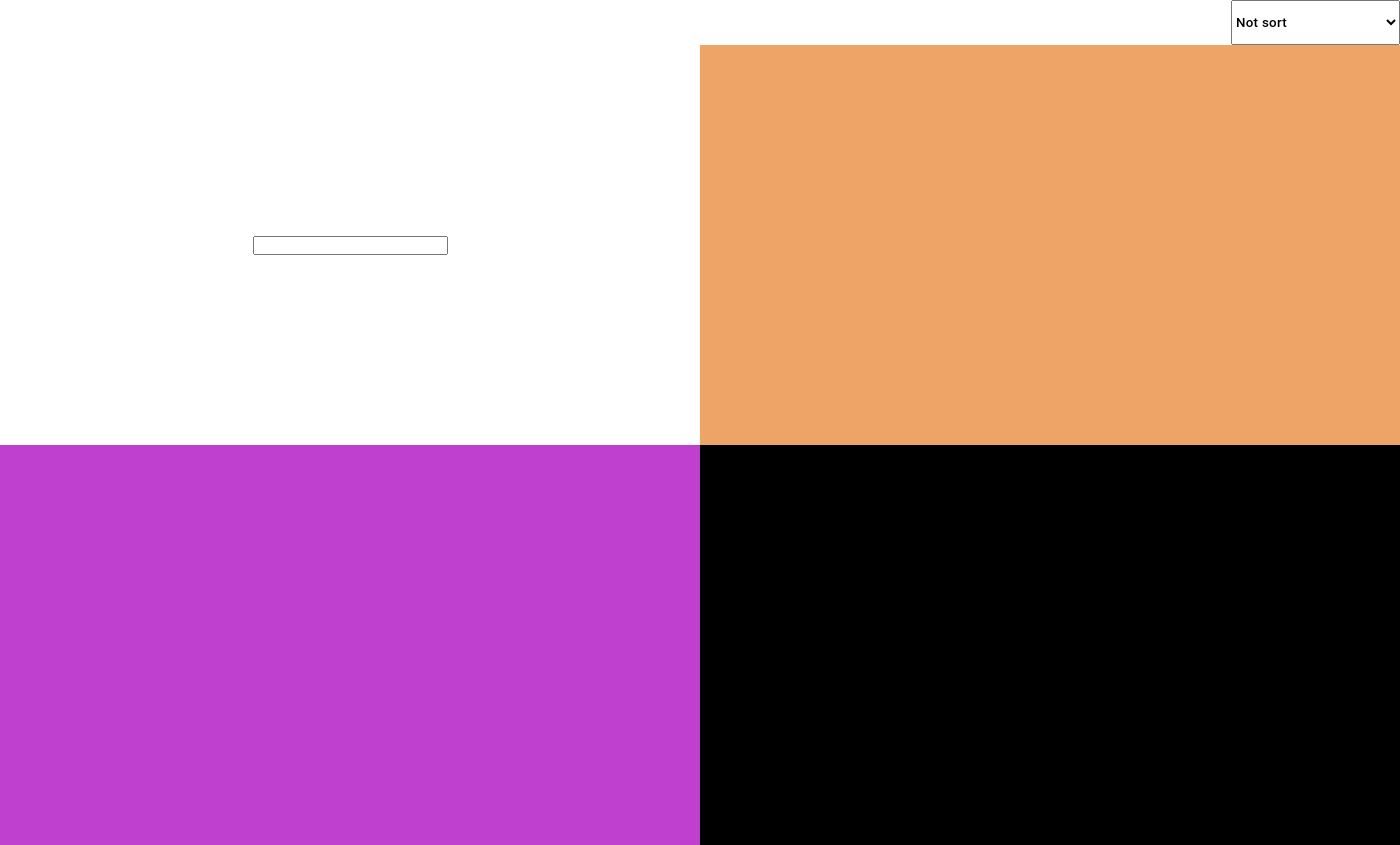
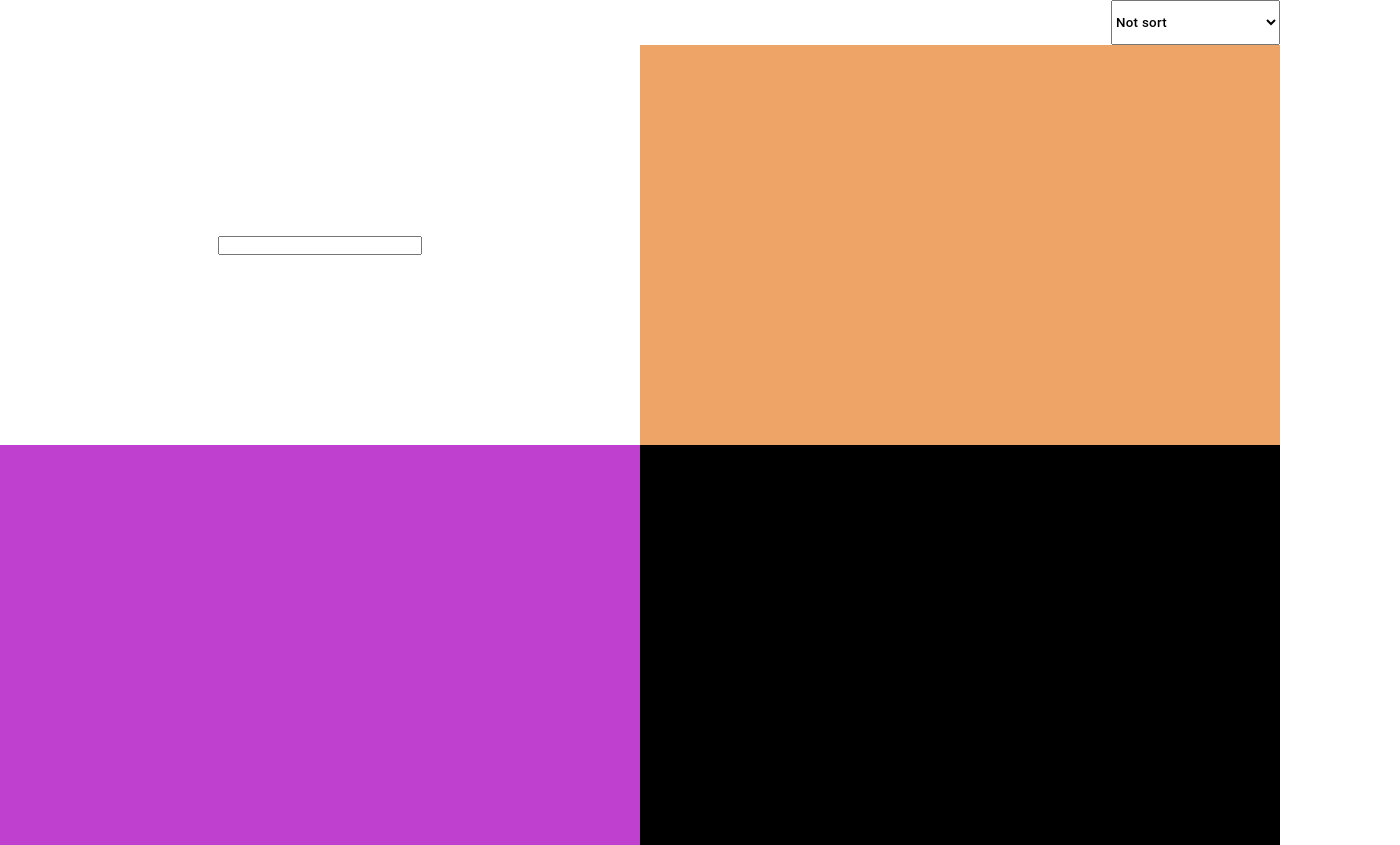
Before and after one commit to NickWhiteman/Task-for-Kodex, a React (Create React App) app: page / in a window 1280 px wide. Shown: the whole page, 1400 px wide, since content can reach past the window. Built offline with nearby package versions, Linux system fonts and the light colour scheme.

Commit message:
fix width app

```diff
--- a/src/componenjs/AppBoard.js
+++ /dev/null
@@ -1,2 +0,0 @@
-export var AppBoard = function () {
-};
--- a/src/componenjs/Header.js
+++ /dev/null
@@ -1,2 +0,0 @@
-var Header = function () {
-};
--- a/src/components/AppBoard.tsx
+++ b/src/components/AppBoard.tsx
@@ -6,15 +6,27 @@ import { StringComponent } from "./StringComponent"
 
 export const AppBoard: React.FC = () => {
   const dispatch = useDispatch();
+  const exceptionForNumbers = /[A-Za-zА-Яа-яЁё{}\\'><!@£$%^&*()_+?`#=€¡¢∞§¶[\]]/;
+  const exceptionForInput = /[{}\\'><!@£$%^&*()_+`#=€¡¢?∞§¶§[\]]/;
 
   const valueValidation = (value: string) => {
     const temp: number = Number(value);
 
-    if (value.match(/[0-9]/) && isNaN(temp)) {
+    if (
+      value.match(/[0-9]/) &&
+      isNaN(temp) &&
+      !exceptionForInput.test(value)
+    ) {
       dispatch(AppAction.setHybrids(value));
-    } else if (typeof temp === 'number' && !value.match(/[A-Za-zА-Яа-яЁё]/)) {
+    } else if (
+      typeof temp === 'number' &&
+      !exceptionForNumbers.test(value)
+    ) {
       dispatch(AppAction.setNumbers(value));
-    } else if (isNaN(temp)) {
+    } else if (
+      isNaN(temp) &&
+      !exceptionForInput.test(value)
+    ) {
       dispatch(AppAction.setWords(value));
     };
   };
--- a/src/style/style.css
+++ b/src/style/style.css
@@ -8,17 +8,7 @@
 }
 
 body {
-  display: -webkit-box;
-  display: -ms-flexbox;
-  display: flex;
-  -ms-flex-wrap: wrap;
-      flex-wrap: wrap;
-  -webkit-box-orient: horizontal;
-  -webkit-box-direction: normal;
-      -ms-flex-direction: row;
-          flex-direction: row;
   height: 100vh;
-  max-width: auto;
 }
 body .appBoard {
   display: -ms-grid;
@@ -28,7 +18,7 @@ body .appBoard {
   -ms-grid-columns: 50% 50%;
   grid-template-columns: 50% 50%;
   height: 100vh;
-  min-width: 1400px;
+  min-width: 1280px;
 }
 body .appBoard > *:nth-child(1) {
   -ms-grid-row: 1;
@@ -73,6 +63,9 @@ body .inputData {
       -ms-flex-align: center;
           align-items: center;
   background-color: #FFFFFF;
+}
+body .inputData input {
+  width: 200px;
 }
 body .stringData {
   display: -webkit-box;
--- a/src/style/style.scss
+++ b/src/style/style.scss
@@ -13,18 +13,13 @@ $darkScreenHybrid: rgb(0, 0, 0);
 }
 
 body {
-    display: flex;
-    flex-wrap: wrap;
-    flex-direction:row;
-    height: 100vh;
-    max-width: auto;
+    height: 100vh - 45px;
 
     .appBoard {
         display: grid;
         grid-template-rows: 50% 50%;
         grid-template-columns: 50% 50%;
         height: 100vh;
-        min-width: 1400px;
     }
 
     .header {
```
